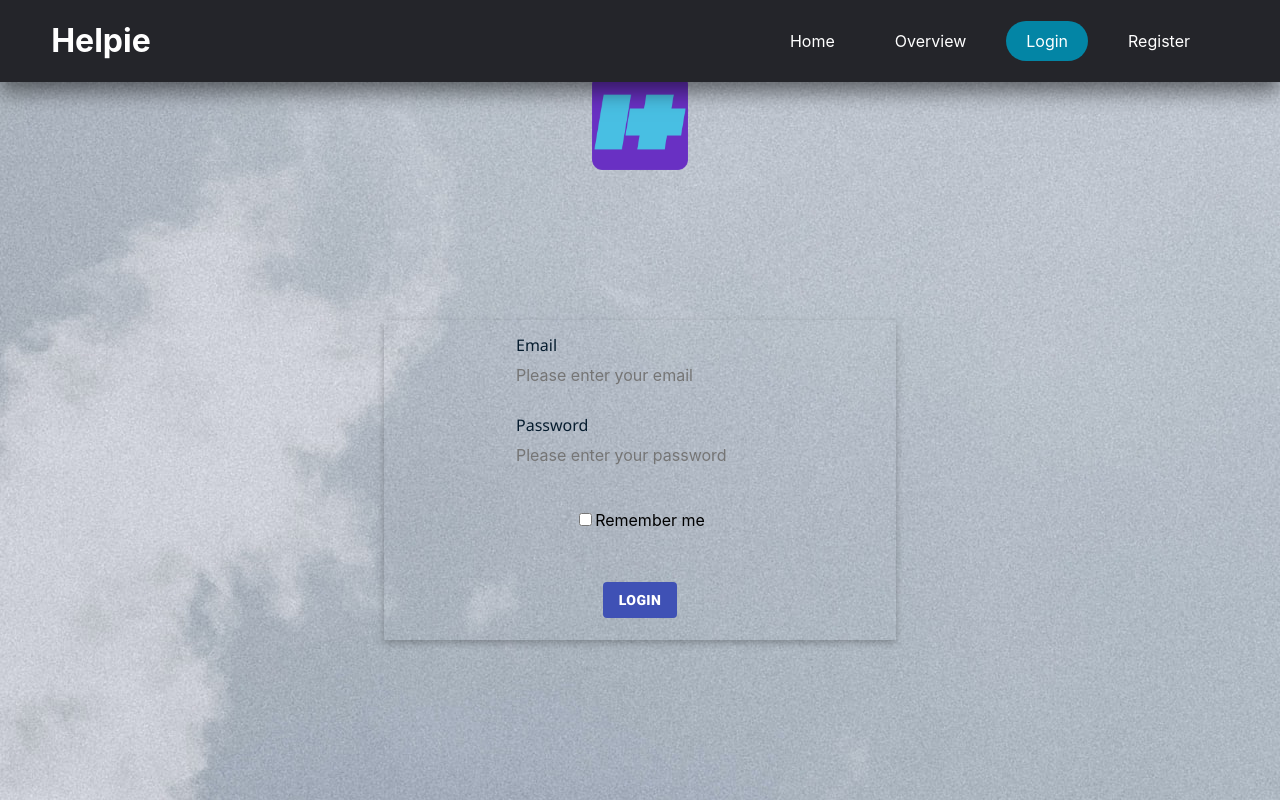
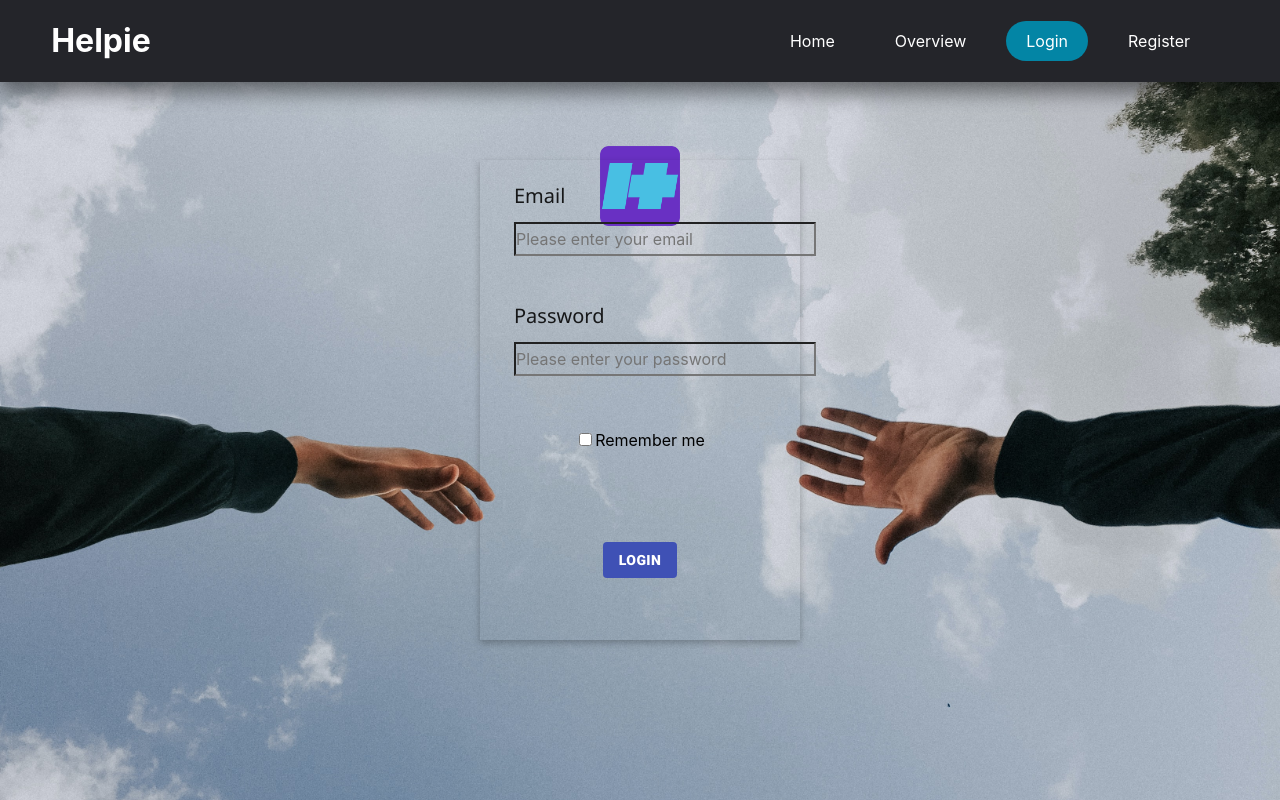
Before and after one commit to cristibctr/FrontEnd-Team2, a React (Create React App) app: page /login in a window 1280 px wide. Shown: the top 800 px of the page. Built offline with nearby package versions, Linux system fonts and the light colour scheme.

Commit message:
Update Login.css

```diff
--- a/src/styles/Login.css
+++ b/src/styles/Login.css
@@ -1,42 +1,52 @@
 #textLogin{
-  margin-bottom: 4px;
-  margin-top: 4px;
+
+  margin-bottom: 5%;
+  margin-top: 15%;
   align-items: center;
-  color:rgb(6, 28, 46);
+  color:rgb(22, 23, 24);
+  font-size: 20px;
+  text-shadow: 1px;
   font-family: 'Segoe UI',sans-serif;
 }
 .fieldLogin:hover {
   box-shadow: 0px 4px 20px 0px rgba(0, 0, 0, 0.05);
 }
-.fbLogin {
-  display: flex;
-  flex-wrap: wrap;
-}
+
 .bodyLogin{
-  background: url(help.jpg) repeat;
+  background: url(help.jpg);
+  background-repeat: no-repeat;
+  background-size: cover;
+  background-position: center;
+  background-attachment: fixed;
   display: grid;
   grid-template-rows: 30% 75%;
   height: 100vh;
 }
 #imageLogin{
-  height:120%;
+  display: grid;
+  height:100%;
+  margin-top: 10%;
 }
 #logoLogin{
+  margin-top: 10px;
   margin-left: 0;
 }
+
 .signup-containerLogin {
   position: absolute;
-  top: 60%;
+  top: 50%;
   right: 0;
   left: 0;
   margin-right: auto;
   margin-left: auto;
   transform: translateY(-50%);
-  align-items: center;
-  width: 40%;
+  height: 60%;
+  width: 25%;
   border-radius: 3px;
   fill-opacity: 0.5;
   box-shadow: 0px 3px 7px rgba(0,0,0,.25);
+  display: grid;
+
 }
 input[type=text] {
   margin-top: 4px;
@@ -45,25 +55,28 @@ input[type=text] {
   padding: 20px 20px;
   margin: 8px 8px;
   box-sizing: border-box;
+  box-shadow: black;
+
 }
 
 .form-controlLogin {
-  background-color: transparent;
+
   border-top: 0;
   border-right: 0;
   border-left: 0;
   border-radius: 0;
+  background-color: transparent;
 
 }
 
 .form__fieldLogin {
   font-family: inherit;
-  width: 100%;
-  border: 0;
+  width: 120%;
+  border-bottom: 1;
   outline: 0;
   font-size: 1rem;
   padding: 5px 0;
-  background: transparent;
+  background-color:transparent;
 }
 
 @media screen and (max-width: 950px){
```
